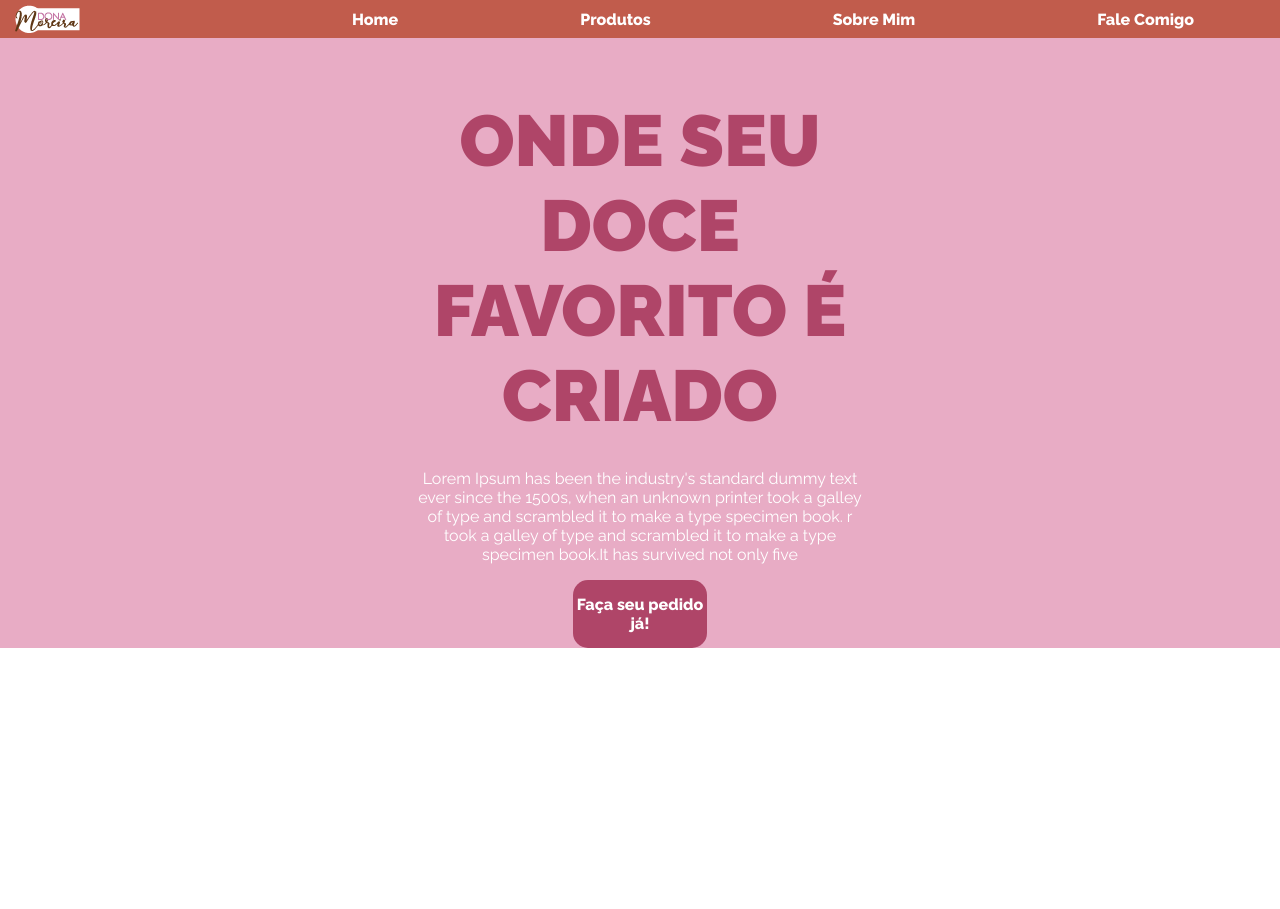
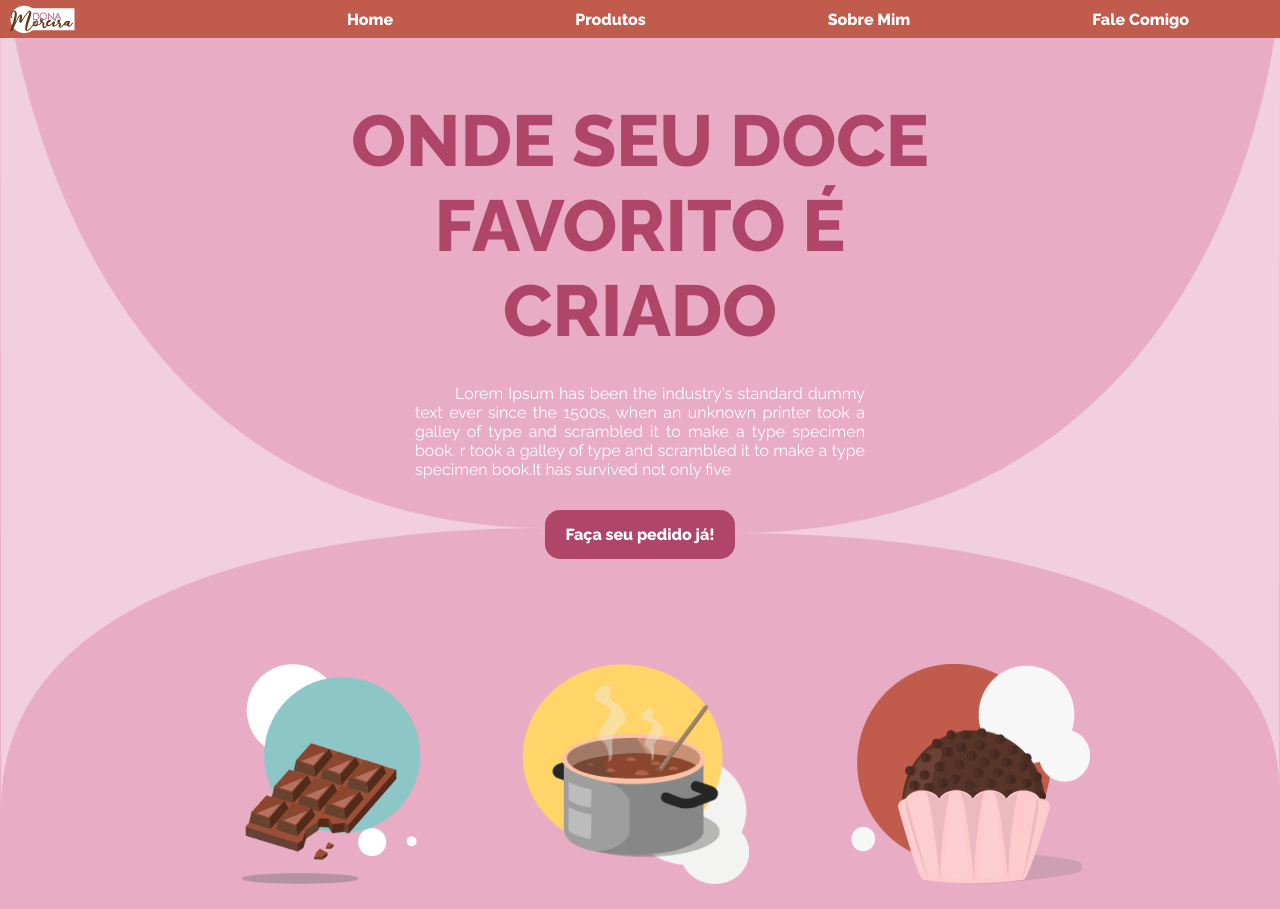
Before and after one commit to Dartangnan/ladingPageDonaMoreira, a website: page index.html in a window 1280 px wide. Before the commit the page ends 800 px from the top, so only its background shows below. Drawn offline with Linux system fonts and the light colour scheme.

Commit message:
home page images, text and bg image complete v1

```diff
--- a/css/styles.css
+++ b/css/styles.css
@@ -11,12 +11,18 @@
 /* ---- Global Elements ---- */
 body {
   margin: 0;
+  padding: 0;
+}
+
+section {
+  margin: 0;
+  padding: 0;
 }
 
 h1 {
   color: var(--dark-pink-text);
   font-family: Raleway;
-  font-weight: 900;
+  font-weight: 800;
   font-size: 4.5rem;
 }
 /* ---- Nav bar ---- */
@@ -27,7 +33,7 @@ h1 {
   align-items: center;
   background-color: var(--accent-red);
   width: 100%;
-  padding: 5px;
+  padding: 5px 0;
 }
 .nav-logo {
   margin-left: 10px;
@@ -52,28 +58,39 @@ h1 {
 #home {
   background-color: var(--dark-pink-bg);
   display: grid;
-  grid-template-columns: auto auto auto;
-  grid-template-rows: auto auto auto;
+  grid-template-columns: auto;
+  grid-template-rows: auto auto;
+  row-gap: 80px;
+  background-image: url("/css/images/home-bg.png");
+  background-size: 100vw 100%;
+  background-position: 0% -100px;
+  background-repeat: no-repeat;
 }
 
+/*----- Home Section - First Half ------*/
 .home-main-text {
   grid-row: 1/2;
-  grid-column: 1/4;
+  grid-column: 1/2;
   display: flex;
   flex-flow: column;
-  width: 35%;
   justify-self: center;
   text-align: center;
 }
 
 .home-main-text h1 {
   margin-bottom: 15px;
+  align-self: center;
+  width: 600px;
 }
 
 .home-main-text p {
   color: white;
   font-family: Raleway;
-  justify-self: center;
+  align-self: center;
+  text-indent: 40px;
+  text-align: justify;
+  width: 75%;
+  max-width: 500px;
 }
 
 .home-main-text a {
@@ -81,8 +98,30 @@ h1 {
   background-color: var(--dark-pink-text);
   font-weight: bold;
   font-family: Raleway;
-  width: 30%;
   border-radius: 15px;
   align-self: center;
-  padding: 15px 0px;
+  padding: 15px 20px;
+  margin-top: 15px;
 }
+
+/*----- Home Section - Second Half ------*/
+.images-home {
+  grid-row: 2/3;
+  grid-column: 1/2;
+  display: flex;
+  flex-flow: row;
+  justify-content: center;
+  width: 100%;
+  padding: 25px 0;
+}
+.images-home img {
+  max-height: 220px;
+}
+.chocolate {
+  padding-right: 12vw;
+  transform: translateX(4vw);
+}
+
+.brigadeiro {
+  padding-left: 8vw;
+}
--- a/index.html
+++ b/index.html
@@ -42,6 +42,19 @@
         </p>
         <a>Faça seu pedido já!</a>
       </div>
+      <div class="images-home">
+        <img
+          class="chocolate"
+          alt="chocolate bar"
+          src="/css/images/chocolate.png"
+        />
+        <img class="pot" alt="cooking pot" src="/css/images/pan.png" />
+        <img
+          class="brigadeiro"
+          alt="brigadeiro - brazilian sweet"
+          src="/css/images/brigadeiro.png"
+        />
+      </div>
     </section>
   </body>
 </html>
```
Also changed, not shown: css/images/brigadeiro.png (added), css/images/chocolate.png (added), css/images/home-bg.png (added), css/images/pan.png (added).
